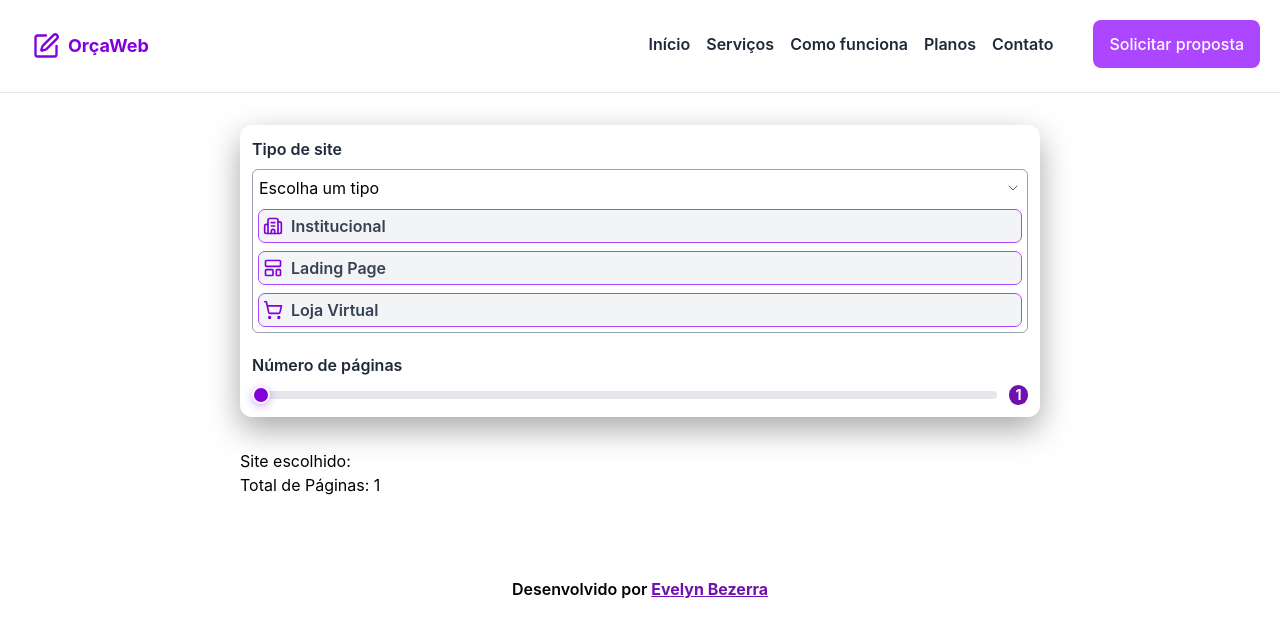
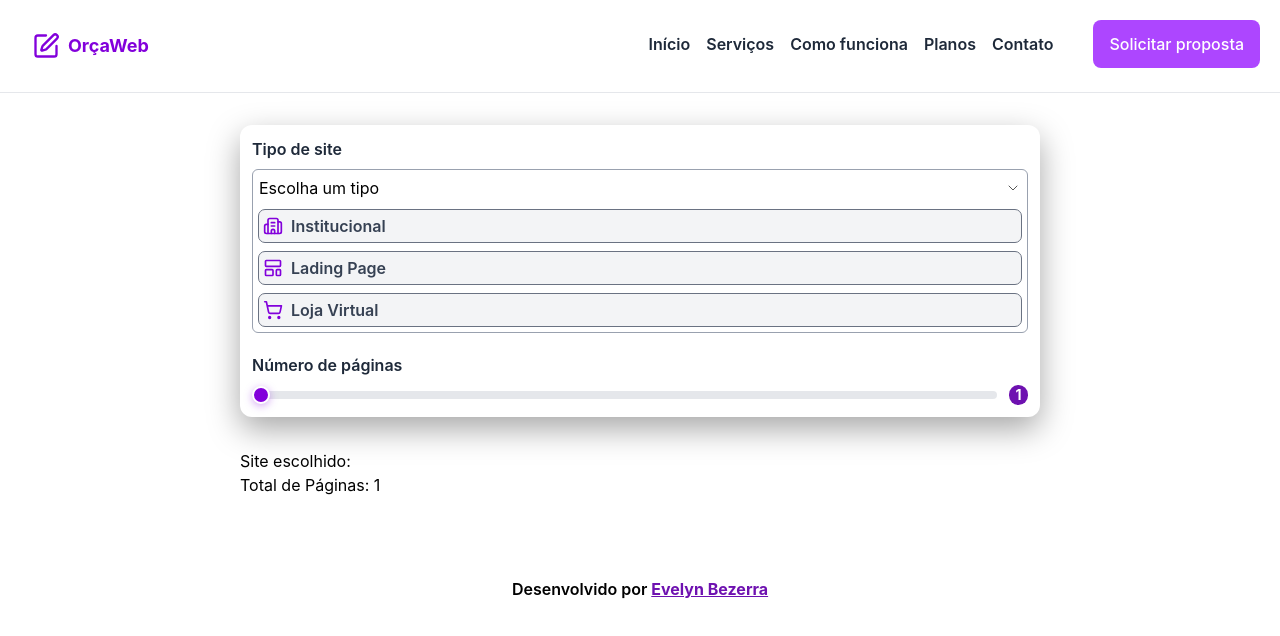
Before and after one commit to EvelynnBR/OrcaWeb, a React (Vite) app: page /orcamento in a window 1280 px wide. Both pictures are taken after a click on the button "Escolha um tipo". Shown: the top 636 px of the page. Built offline with nearby package versions, Linux system fonts and the light colour scheme.

Commit message:
refactor: ajustando a classe de outline no componente Select para melhor visibilidade

```diff
--- a/src/components/Select.tsx
+++ b/src/components/Select.tsx
@@ -64,7 +64,7 @@ export default function Select({ onChange }: SelectProps) {
         return (
           <div
             key={option.value}
-            className={`flex gap-2 mt-2.5 rounded-md relative outline lg:hover:outline-purple-700 lg:hover:outline-2 bg-gray-100 p-1 ${showOption ? "flex" : "hidden"} ${isSelected ? "outline-purple-800 outline-2" : "outline-purple-500"}`}
+            className={`flex gap-2 mt-2.5 rounded-md relative outline lg:hover:outline-purple-700 lg:hover:outline-2 bg-gray-100 p-1 ${showOption ? "flex" : "hidden"} ${isSelected ? "outline-purple-800 outline" : "outline-gray-500"}`}
           >
             <img className="w-5" src={option.icon} aria-hidden="true" />
             <span className="text-gray-700 font-semibold">{option.label}</span>
```
